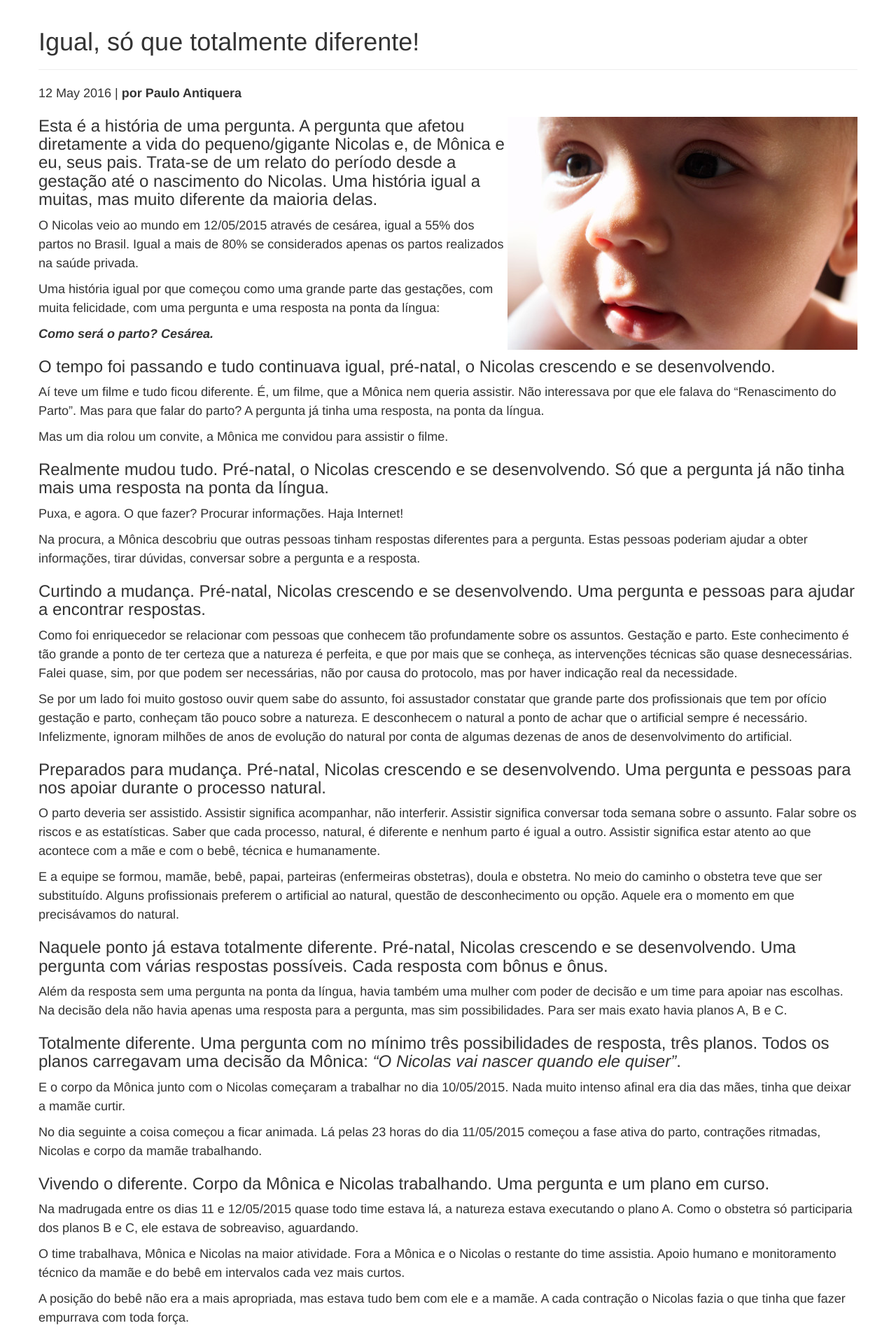
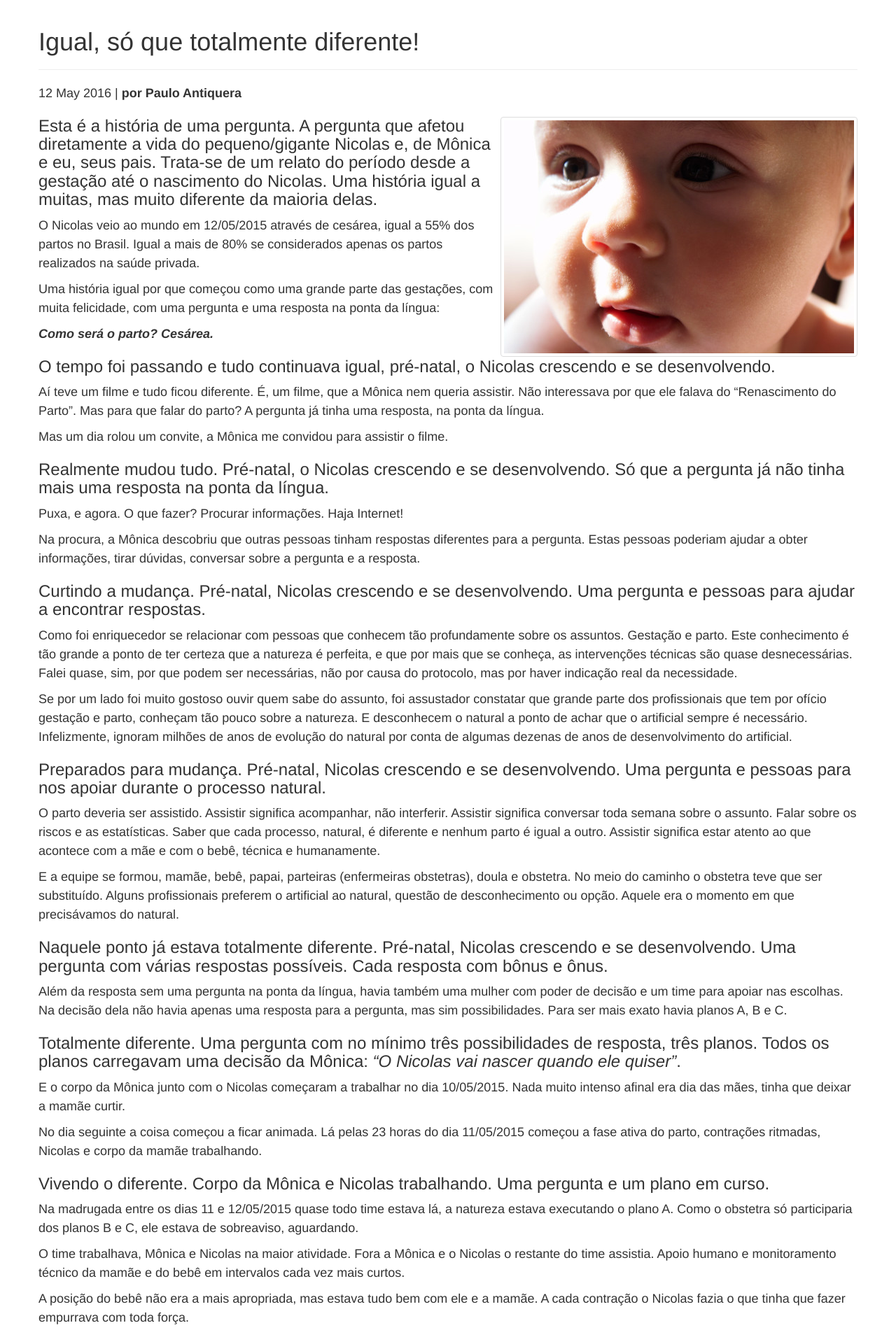
Before and after one commit to pauloantiquera/pauloantiquera.github.io, a Jekyll site: the page built from _posts/2016-05-12-igual-so-que-totalmente-diferente.md, in a window 1280 px wide. Shown: the top 1911 px of the page at 70% size. Built offline with Jekyll 4.4.1, drawn with Linux system fonts in a browser that asks for light colours; nearby versions of some CDN libraries.

Commit message:
Post image css enhancements

```diff
--- a/css/reader.css
+++ b/css/reader.css
@@ -3,4 +3,14 @@ p {
    line-height: 1.5;
 }
 
-img[alt=post-image] { float: right; }
+img[alt=post-image] {
+	float: right;
+	display: inline-block;
+    max-width: 100%;
+    height: auto;
+    padding: 4px;
+    line-height: 1.42857143;
+    background-color: #fff;
+    border: 1px solid #ddd;
+    border-radius: 4px;
+}
```
